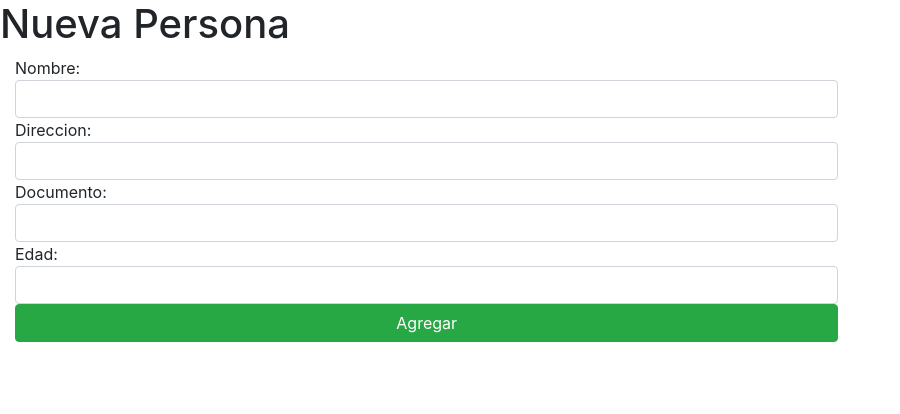
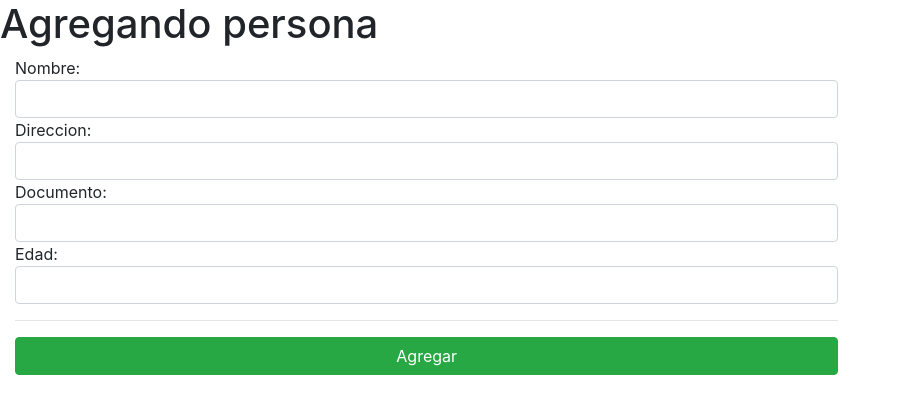
Before and after one commit to isei-rosario/vue-formularios, a plain HTML site: page index.html in a window 1280 px wide. Shown: the whole page, without its empty margins (0-900 px from the left). Drawn offline with nearby package versions, Linux system fonts and the light colour scheme.

Commit message:
propiedades, separador, identificador vue

```diff
--- a/index.html
+++ b/index.html
@@ -10,7 +10,8 @@
 </head>
 
 <body>
-    <h1>Nueva Persona</h1>
+    <div id="app">
+        <h1>{{titulo}}</h1>
         <div class="col-md-2"></div>
         <div class="col-md-8">
             <div>
@@ -29,8 +30,10 @@
                 Edad:
                 <input type="number" id="edad" name="edad" class="form-control">
             </div>
+            <hr>
             <div>
                 <input type="submit" value="Agregar" class="btn btn-success btn-block">
+            </div>
         </div>
     </div>
     <script src="https://cdn.jsdelivr.net/npm/vue"></script>
```
Lines whose indentation alone changed are shown as unchanged.
